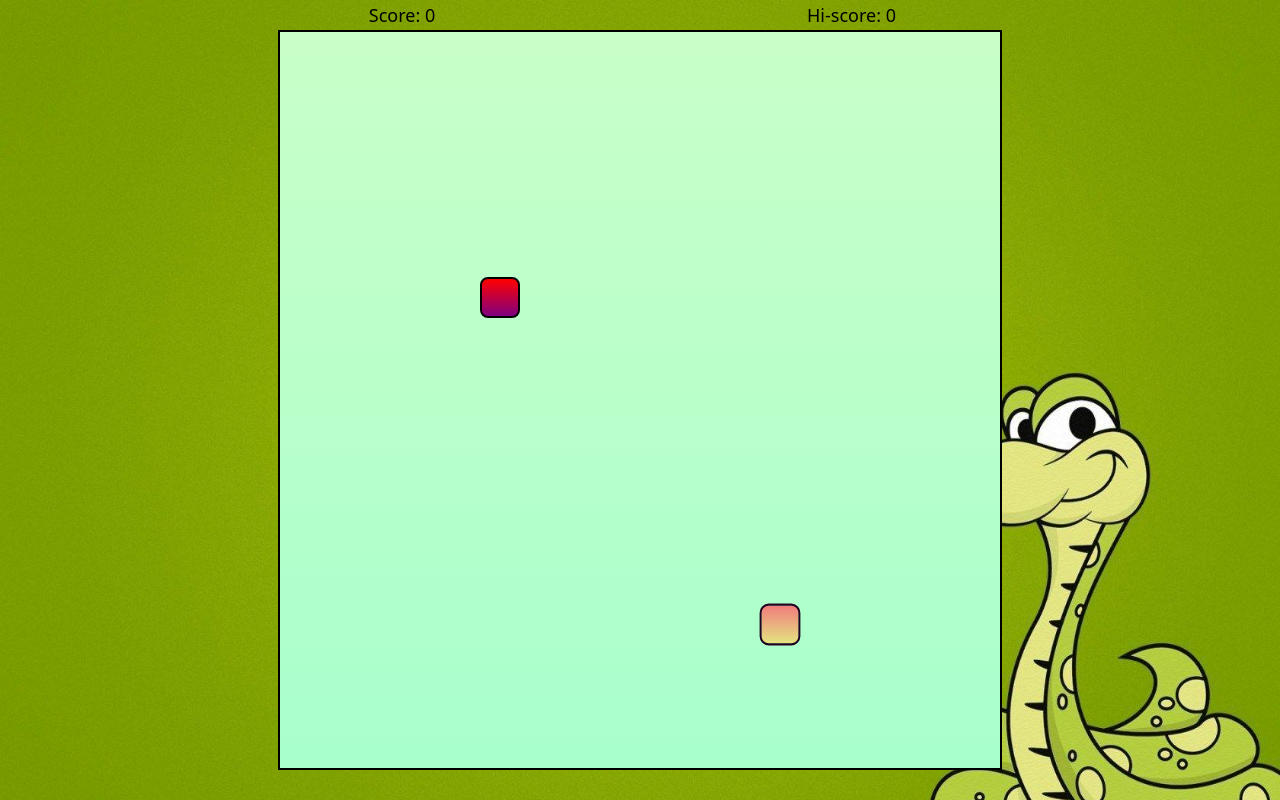
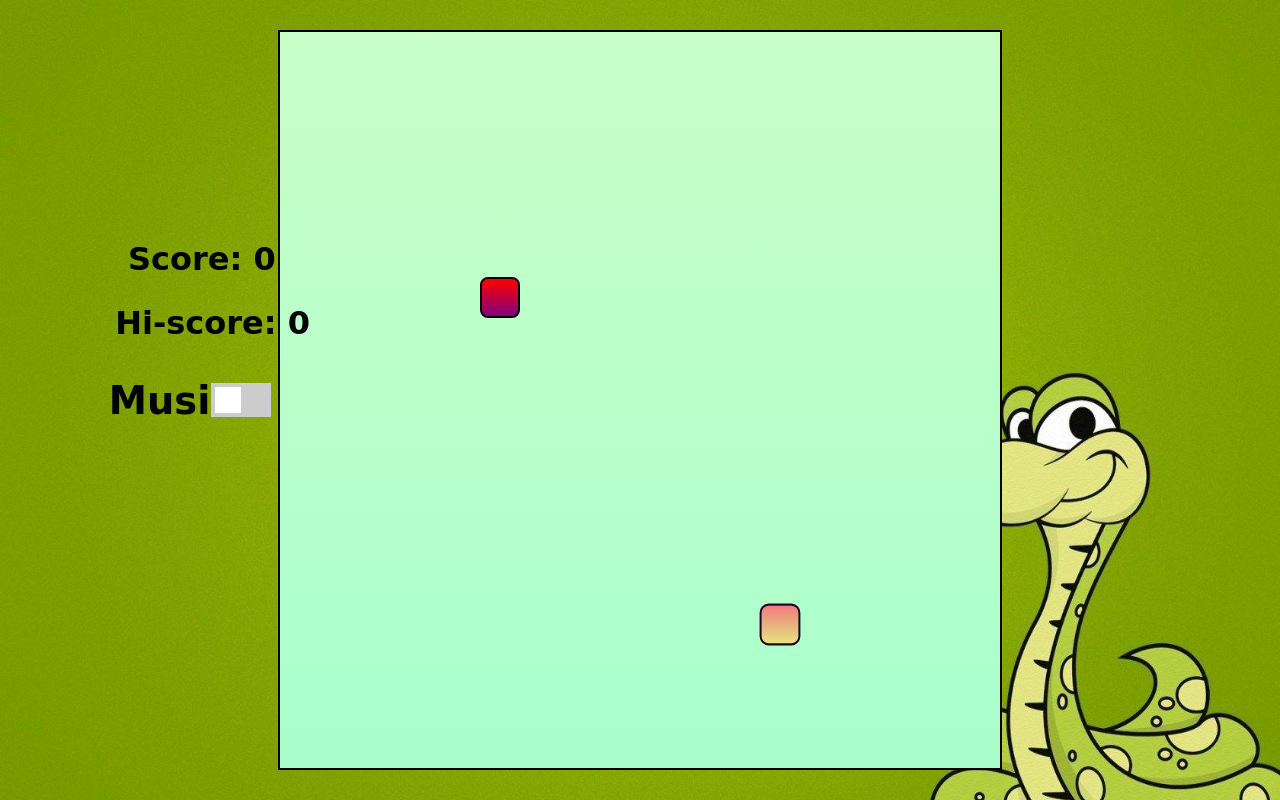
Before and after one commit to AdarshCoder397/Snake-game-js, a plain HTML site: page index.html in a window 1280 px wide. Drawn offline with Linux system fonts and the light colour scheme; a web font is replaced by a local one.

Commit message:
Added Music toggle

```diff
--- a/Js/script.js
+++ b/Js/script.js
@@ -9,6 +9,9 @@ let speed = 5;
 let lastPaintTime = 0;
 let snakeArr = [{x: 13, y: 15}];
 food = {x: 6, y: 7};
+let Toplay = null;
+const toggle = document.querySelector('.switch input')
+
 //Game functions
 
 const main = (ctime) => {
@@ -101,7 +104,9 @@ else{
 }
 window.requestAnimationFrame(main);
 window.addEventListener('keydown',e => {
-    gameSound.play();
+    if(Toplay){
+        gameSound.play();
+    }
     moveSound.play();
     inp_dir = {x:0, y: 1} //Start the Game
     switch (e.key) {
@@ -129,3 +134,14 @@ window.addEventListener('keydown',e => {
             break;
     }
 });
+
+
+toggle.addEventListener('click',() => {
+    console.log("checked");
+    if(toggle.checked){
+        Toplay = true;
+    }else{
+        gameSound.pause();
+        Toplay = false;
+    }
+});
--- a/css/styles.css
+++ b/css/styles.css
@@ -1,8 +1,13 @@
-*{
+@import url('https://fonts.googleapis.com/css2?family=Combo&display=swap');
+* {
     padding: 0;
     margin: 0;
+    font-family: 'Combo', cursive;
+    font-weight: bold;
+    font-size: 32px;
 }
-.body{
+
+.body {
     background-image: url('../img/bg.jpg');
     min-height: 100vh;
     background-size: 100vw 105vh;
@@ -11,45 +16,109 @@
     justify-content: center;
     align-items: center;
 }
-#board{
-    background:linear-gradient(rgb(201, 255, 201),rgb(168, 255, 204));
+
+#board {
+    background: linear-gradient(rgb(201, 255, 201), rgb(168, 255, 204));
     width: 90vmin;
     height: 92vmin;
     border: solid black 2px;
-    display:grid;
+    display: grid;
     grid-template-rows: repeat(18, 1fr);
     grid-template-columns: repeat(18, 1fr);
 }
 
-#scoreBox{
+#scoreBox {
     position: absolute;
-    top: 3px;
-    font-family: system-ui, -apple-system, BlinkMacSystemFont, 'Segoe UI', Roboto, Oxygen, Ubuntu, Cantarell, 'Open Sans', 'Helvetica Neue', sans-serif;
-    font-size: 18px;
-    right: 66%;
+    left: 10%;
+    top: 30%;
 }
-#hiscoreBox{
+
+#hiscoreBox {
     position: absolute;
-    top: 3px;
-    font-family: system-ui, -apple-system, BlinkMacSystemFont, 'Segoe UI', Roboto, Oxygen, Ubuntu, Cantarell, 'Open Sans', 'Helvetica Neue', sans-serif;
-    font-size: 18px;
-    right: 30%;
+    left: 9%;
+    top: 38%;
 }
-.head{
+
+.head {
     background: linear-gradient(rgb(240, 124, 124), rgb(228, 228, 129));
     border: 2px solid rgb(34, 4, 34);
     transform: scale(1.02);
     border-radius: 9px;
 }
 
-.snake{
+.snake {
     background-color: purple;
     border: .25vmin solid white;
     border-radius: 12px;
 }
 
-.food{
+.food {
     background: linear-gradient(red, purple);
     border: .25vmin solid black;
     border-radius: 8px;
 }
+
+.switch {
+    position: relative;
+    display: inline-block;
+    width: 60px;
+    height: 34px;
+}
+
+/* Hide default HTML checkbox */
+.switch input {
+    opacity: 0;
+    width: 0;
+    height: 0;
+}
+
+/* The slider */
+.slider {
+    position: absolute;
+    cursor: pointer;
+    top: 0;
+    left: 0;
+    right: 0;
+    bottom: 0;
+    background-color: #ccc;
+    -webkit-transition: .4s;
+    transition: .4s;
+}
+
+.slider:before {
+    position: absolute;
+    content: "";
+    height: 26px;
+    width: 26px;
+    left: 4px;
+    bottom: 4px;
+    background-color: white;
+    -webkit-transition: .4s;
+    transition: .4s;
+}
+
+input:checked+.slider {
+    background-color: #39ec51;
+}
+
+input:focus+.slider {
+    box-shadow: 0 0 1px #39ec51;
+}
+
+input:checked+.slider:before {
+    -webkit-transform: translateX(26px);
+    -ms-transform: translateX(26px);
+    transform: translateX(26px);
+}
+
+.box{
+    position: absolute;
+    left: 16.5%;
+}
+p{
+    position: absolute;
+    font-size: larger;
+    /* bottom: 1px; */
+    left:8.5%;
+
+}
--- a/index.html
+++ b/index.html
@@ -9,10 +9,14 @@
 </head>
 <body>
     <div class="body">
+        <p>Music: </p>
+        <label class="switch box">
+            <input type="checkbox">
+            <span class="slider round"></span>
+          </label>
         <div id="scoreBox">Score: 0</div>
         <div id="hiscoreBox">Hi-score: 0</div>
         <div id="board">
-
         </div>
     </div>
 </body>
```
